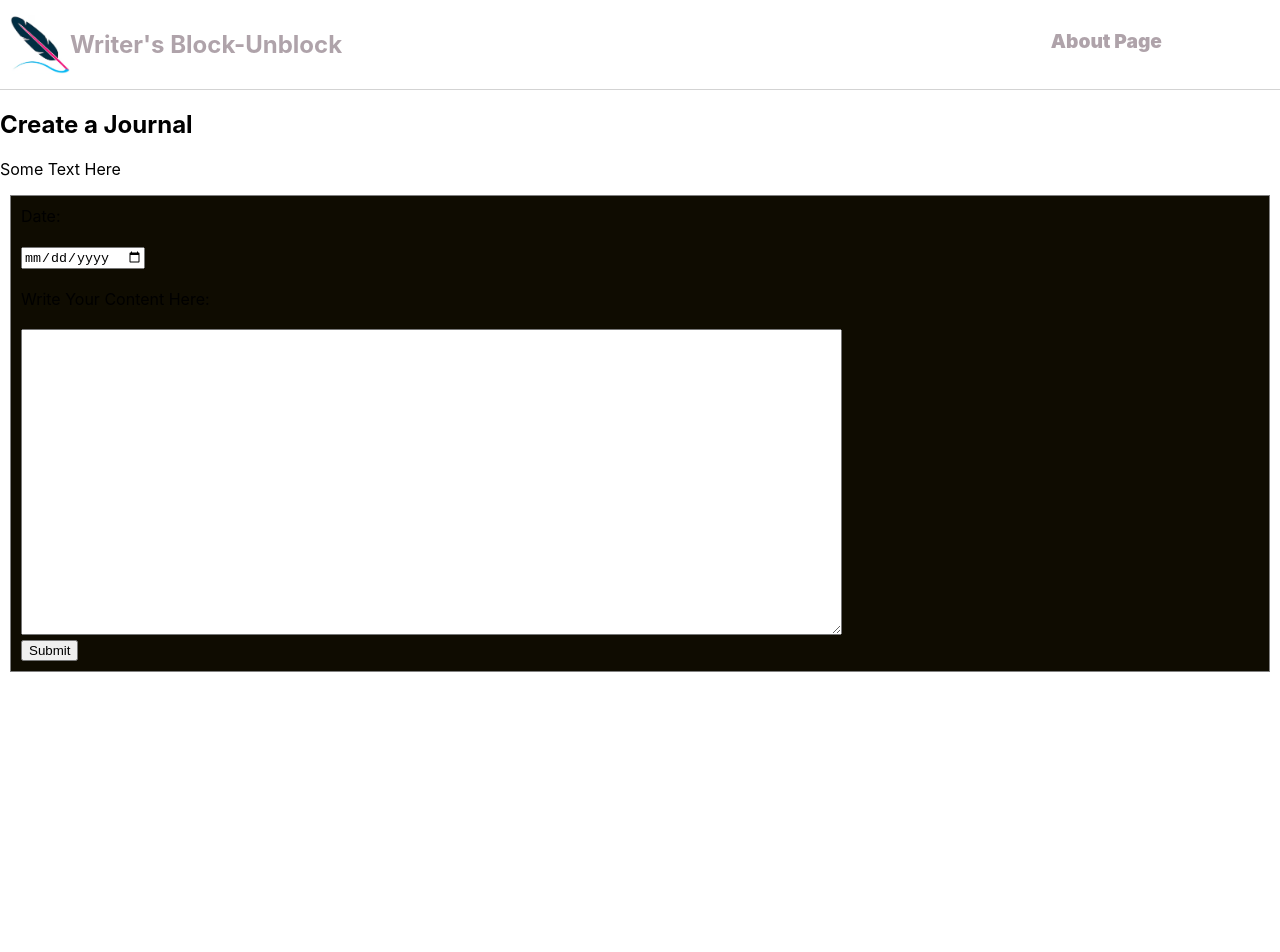
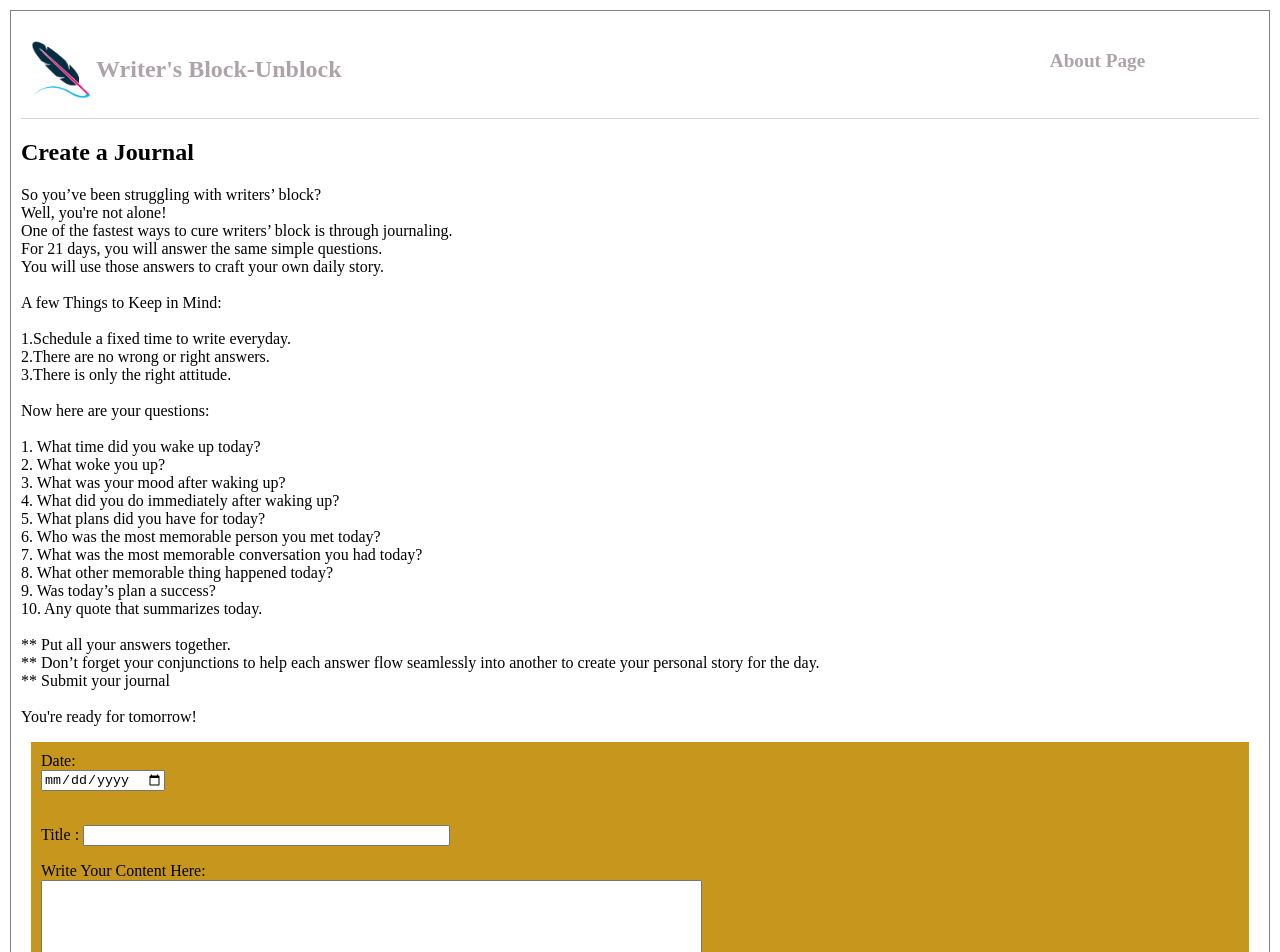
Before and after one commit to AniediAUbokudom/writersblog-mern-frontend, a React (Create React App) app in the folder writers-block-unblock/: page /create in a window 1280 px wide. Shown: the top 952 px of the page. Before the commit the page ends 800 px from the top, so only its background shows below. Built offline with nearby package versions, Linux system fonts and the light colour scheme.

Commit message:
Added Page Contents

```diff
--- a/writers-block-unblock/src/pages/about.js
+++ b/writers-block-unblock/src/pages/about.js
@@ -1,11 +1,29 @@
 import React from 'react';
 import Header from '../components/header'
+import '../styles/aboutPage.css'
 
 const About = () => {
     return (
-        <div>
+        <div className="aboutBody">
             <Header></Header>
-            <h1>About Page</h1>
+            <h2 className="aboutPage">About Page</h2>
+            <p className="aboutText">
+                Hi,
+                Welcome to Writers-Block-Unblock.<br></br>
+                As a an emerging software engineer and a creative writer who suffers from writer's block, I created this app to help users stay creative while dealing with writers' block.<br></br> <br></br>
+                Oxford dictionary defines writers' block as a condition of being unable to think of what to write or how to proceed in writing.<br></br>
+                Though a non-medical condition, it exists, and one of the easiest ways to cure the condition is to journal.<br></br><br></br>
+                Journal is simply a diary that keeps records of thoughts and events over a period.<br></br>
+                When you journal, you're not only writing, but you're taking stock of successes and failures of the past and present, and the opportunities for the future.<br></br><br></br>
+                If you're suffering from writer's block, journaling is the best place to start from.<br></br>
+                On Writers-block-unblock, you get the same questions for 21 days. <br></br><br></br>
+                Why 21 days?<br></br>
+                Well, it is said that if you do the same thing for 21 days, it becomes a habit.<br></br> Journaling for 21 days is sure to help you stay creative.<br></br><br></br>
+                If you're up for a liitle more challenge, try the topic generator<br></br>
+                The Topic generator is a database of quotes curated from the biggest authors all over the world.The topics will make you wonder why English is hard, but they'll make you write.<br></br><br></br>
+                If you still feel stuck after 21 days, start again!<br></br>There's no penalty for starting over.<br></br><br></br>
+                Ready to unblock the block? <br></br><br></br>Head over to the home page and choose a cure!
+            </p>
         </div>
     );
 }
--- a/writers-block-unblock/src/pages/alljournals.js
+++ b/writers-block-unblock/src/pages/alljournals.js
@@ -1,9 +1,11 @@
 import React from 'react';
 import Header from '../components/header'
+import '../styles/allJournals.css'
+
 
 const AllJournals = () => {
     return (
-        <div>
+        <div className="allJournalBody">
         <Header></Header>
             <h2>All Journals</h2>
         </div>
--- a/writers-block-unblock/src/pages/createbypromptjournal.js
+++ b/writers-block-unblock/src/pages/createbypromptjournal.js
@@ -1,9 +1,11 @@
 import React from 'react';
 import Header from '../components/header'
+import "../styles/createPrompt.css";
+
 
 const CreateByPromptJournal = () => {
     return (
-        <div>
+        <div className="createPromptBody">
         <Header></Header>
             <h2>Using Prompt</h2>
             <p>Some Text Here</p>
@@ -14,10 +16,15 @@ const CreateByPromptJournal = () => {
         <input type="date" />
         <br></br>
         <br></br>
+        <p>
+          <label>
+            Title : <input className= "journalTitle"type="text" />
+          </label>
+        </p>
         <label for="PromptContentArea">Write Your Content Here:</label>
         <br></br><br></br>
-        <textarea className="promptTextArea" rows="20" cols="100"></textarea><br></br>
-        <input className="submitButton"type="submit" />
+        <textarea className="promptTextArea" rows="20" cols="80"></textarea><br></br>
+        <input className="submitButtonPrompt"type="Submit" />
       </form>
         </div>
     );
--- a/writers-block-unblock/src/pages/createjournal.js
+++ b/writers-block-unblock/src/pages/createjournal.js
@@ -6,19 +6,56 @@ const CreateJournal = () => {
   return (
     <div className="createJournalBody">
       <Header></Header>
-      <h2>Create a Journal</h2>
-      <p>Some Text Here</p>
+      <h2 className="createJournalHeader">Create a Journal</h2>
+      <p>
+        So you’ve been struggling with writers’ block?<br></br>
+        Well, you're not alone!<br></br>
+        One of the fastest ways to cure writers’ block is through journaling.
+        <br></br>
+        For 21 days, you will answer the same simple questions.<br></br>
+        You will use those answers to craft your own daily story.<br></br><br></br>
+       A few Things to Keep in Mind: <br></br><br></br>
+
+        1.Schedule a fixed time to write everyday.<br></br>
+        2.There are no wrong or right answers.<br></br>
+        3.There is only the right attitude.<br></br><br></br>
+        Now here are your questions:<br></br><br></br>
+        1. What time did you wake up today?<br></br>
+        2. What woke you up?<br></br>
+        3. What was your mood after waking up?<br></br>
+        4. What did you do immediately after waking up?<br></br>
+        5. What plans did you have for today?<br></br>
+        6. Who was the most memorable person you met today?<br></br>
+        7. What was the most memorable conversation you had today?<br></br>
+        8. What other memorable thing happened today?<br></br>
+        9. Was today’s plan a success?<br></br>
+        10. Any quote that summarizes today. <br></br><br></br>
+        ** Put all your answers together. <br></br>
+        ** Don’t forget your conjunctions to help each answer flow seamlessly into
+        another to create your personal story for the day. <br></br>
+        ** Submit your journal <br></br><br></br>
+        You're ready for tomorrow!
+      </p>
       <form className="createJournalForm">
         <label for="Date">Date:</label>
-        <br></br>
         <br></br>
         <input type="date" />
         <br></br>
         <br></br>
+        <p>
+          <label>
+            Title : <input className= "journalTitle"type="text" />
+          </label>
+        </p>
         <label for="Contentarea">Write Your Content Here:</label>
-        <br></br><br></br>
-        <textarea className="createJournalTextArea" rows="20" cols="100"></textarea><br></br>
-        <input className="submitButton"type="submit" />
+        <br></br>
+        <textarea
+          className="createJournalTextArea"
+          rows="20"
+          cols="80"
+        ></textarea>
+        <br></br>
+        <input className="submitButtonCreate" type="Submit" />
       </form>
     </div>
   );
--- /dev/null
+++ b/writers-block-unblock/src/styles/aboutPage.css
@@ -0,0 +1,10 @@
+.aboutBody {
+
+  border: 1px solid grey;
+  padding: 30px;
+  margin: 10px;
+  font-family: cursive;
+}
+.aboutText{
+    background-image: url("https://encrypted-tbn0.gstatic.com/images?q=tbn:ANd9GcSk3xOUICaOyA7uaXitQ1bDTX3eolxUqNGuHg&usqp=CAU");
+}
--- /dev/null
+++ b/writers-block-unblock/src/styles/allJournals.css
@@ -0,0 +1,6 @@
+.allJournalBody{
+    border: 1px solid rgb(23, 152, 28);
+    padding: 10px;
+    margin: 10px;
+    font-family: cursive;
+}
--- /dev/null
+++ b/writers-block-unblock/src/styles/createPrompt.css
@@ -0,0 +1,16 @@
+.createPromptBody {
+  border: 1px solid grey;
+  padding: 10px;
+  margin: 10px;
+  font-family: cursive;
+}
+.createPromptForm {
+  padding: 10px;
+  margin: 10px;
+  background-image: url("https://images.unsplash.com/photo-1593959734793-6e92d102da1e?ixlib=rb-4.0.3&ixid=M3wxMjA3fDB8MHxzZWFyY2h8Nnx8ZGFyayUyMGJsdWV8ZW58MHx8MHx8fDA%3D&auto=format&fit=crop&w=500&q=60");
+  /* background-color: rgb(52, 79, 159); */
+}
+.submitButtonPrompt {
+  color: rgb(9, 23, 103);
+  padding: 5px;
+}
--- a/writers-block-unblock/src/styles/createjournal.css
+++ b/writers-block-unblock/src/styles/createjournal.css
@@ -1,11 +1,19 @@
-/* .createJournalBody{
-    border: 1px solid grey;
-    padding: 10px;
-    margin: 10px;
-} */
-.createJournalForm{
-    border: 1px solid grey;
-    padding: 10px;
-    margin: 10px;
-    background-color: rgb(15, 12, 1);
+.createJournalBody {
+  border: 1px solid grey;
+  padding: 10px;
+  margin: 10px;
+  font-family: cursive;
 }
+.createJournalForm {
+  padding: 10px;
+  margin: 10px;
+  background-color: rgb(199, 151, 29);
+}
+
+.submitButtonCreate {
+  color: darkgoldenrod;
+  padding: 5px;
+}
+.journalTitle {
+  width: 30%;
+}
--- a/writers-block-unblock/src/styles/header.css
+++ b/writers-block-unblock/src/styles/header.css
@@ -3,6 +3,7 @@
     justify-content: space-between;
     margin: 10px;
     width: 90%;
+    font-family: cursive;
 }
 .logo-container{
     display: flex;
@@ -13,7 +14,8 @@
     height: 60px;
 }
 .pageName{
-    color: rgb(175, 163, 170)
+    color: rgb(175, 163, 170);
+    padding: 5px;
 }
 .about-us{
     font-size: larger;
--- a/writers-block-unblock/src/styles/home.css
+++ b/writers-block-unblock/src/styles/home.css
@@ -7,5 +7,6 @@
     background-size: cover;
     background-repeat: no-repeat;
     background-position: center;
+    font-family: cursive;
 
 }
```
